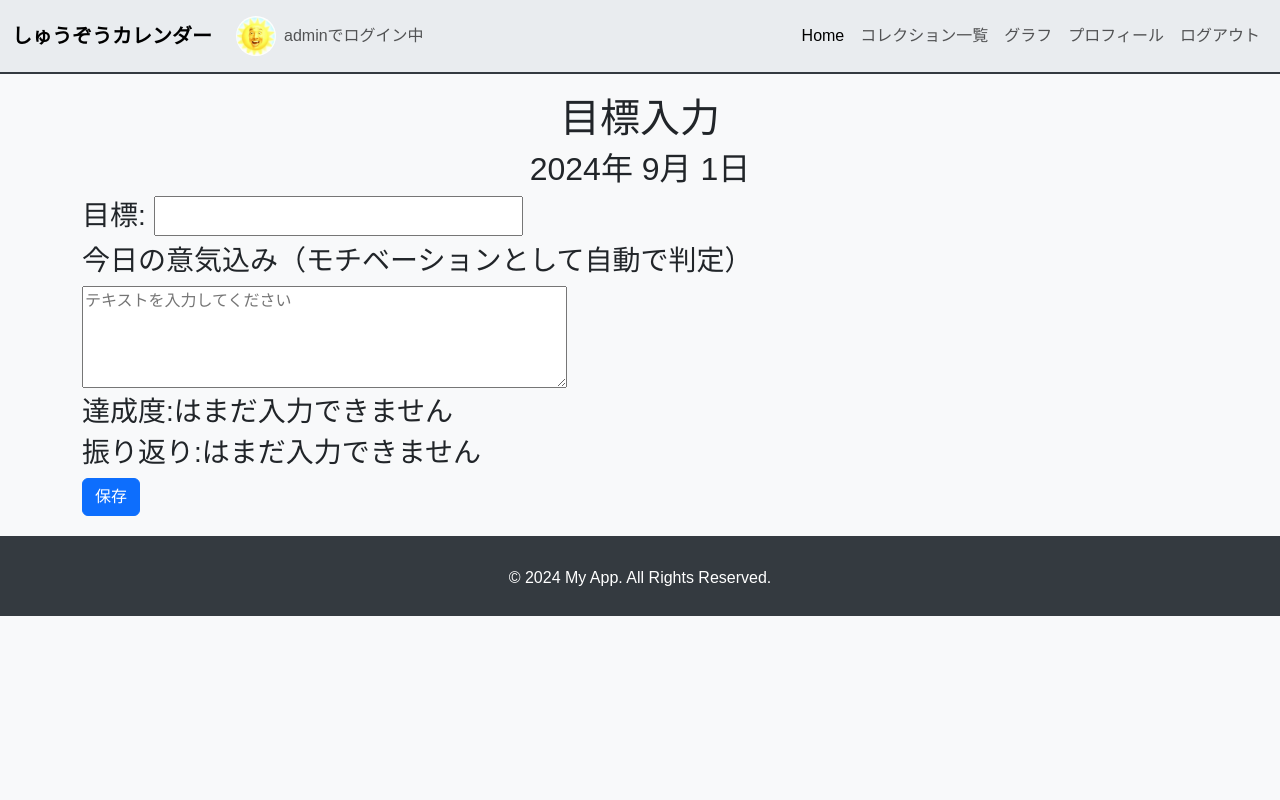
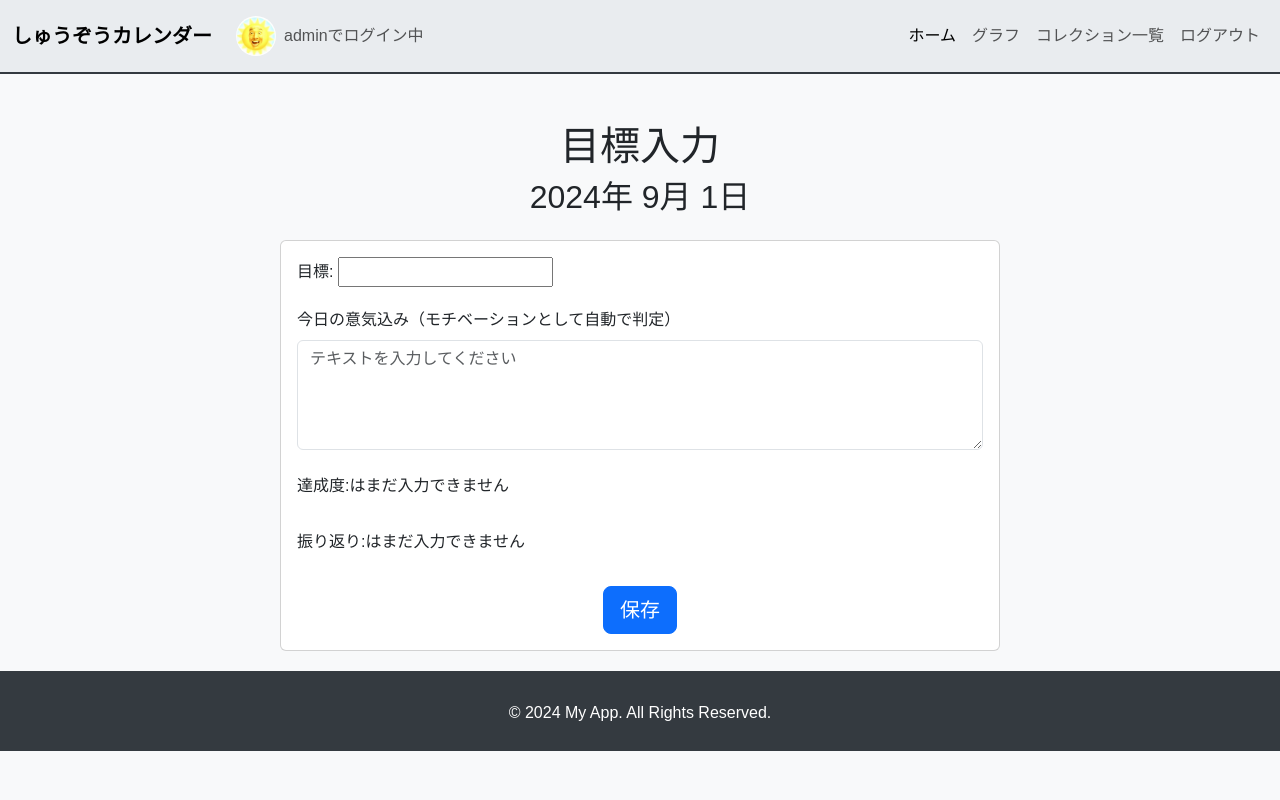
Before and after one commit to OkaTakaaki/hackz, a Django app: page /mycalendar/2024/9/1/ in a window 1280 px wide. Run offline with Django 4.2, Linux system fonts and the light colour scheme; a user stored in the database is signed in; data comes from the database, SQL or seed files in the repository; both versions use the stored data as it was after the commit.

Commit message:
見た目の修正

```diff
--- a/app/templates/app/base.html
+++ b/app/templates/app/base.html
@@ -70,16 +70,13 @@
             <div class="collapse navbar-collapse" id="navbarNav">
                 <ul class="navbar-nav ms-auto">
                     <li class="nav-item">
-                        <a class="nav-link active" href="{% url 'app:mycalendar' year='2024' month='9' %}">Home</a>
-                    </li>
-                    <li class="nav-item">
-                        <a class="nav-link" href="{% url 'app:collection-list' %}">コレクション一覧</a>
+                        <a class="nav-link active" href="{% url 'app:mycalendar' year='2024' month='9' %}">ホーム</a>
                     </li>
                     <li class="nav-item">
                         <a class="nav-link" href="{% url 'app:plot' year='2024' month='9' %}">グラフ</a>
                     </li>
                     <li class="nav-item">
-                        <a class="nav-link" href="/">プロフィール</a>
+                        <a class="nav-link" href="{% url 'app:collection-list' %}">コレクション一覧</a>
                     </li>
                     <li class="nav-item">
                         <a class="nav-link" href="{% url 'app:signout' %}">ログアウト</a>
--- a/app/templates/app/mycalendar_with_date.html
+++ b/app/templates/app/mycalendar_with_date.html
@@ -1,56 +1,92 @@
 {% extends 'app/base.html' %}
 
 {% block content %}
-<div class="mt-3">
-    <h1 class="text-center">目標入力</h1>
-    <h2 class="text-center">{{ year }}年 {{ month }}月 {{ day }}日</h2>
+<div class="container mt-5">
+    <div class="text-center">
+        <h1>目標入力</h1>
+        <h2>{{ year }}年 {{ month }}月 {{ day }}日</h2>
+    </div>
 
+    <div class="row justify-content-center mt-4">
+        <div class="col-md-8">
             {% if goal %}
-        <h3>登録されている目標: {{ goal.objective }}</h3>
-        <h3>モチベーション: {{ goal.motivation }}</h3>
+                <div class="card">
+                    <div class="card-body">
+                        <div class="row">
+                            <div class="col">
+                                <div class="form-group">
+                                    <label class="form-label">登録されている目標</label>
+                                    <p class="form-control-plaintext">{{ goal.objective }}</p>
+                                </div>
+                            </div>
+                        </div>
+                        <div class="row">
+                            <div class="col">
+                                <div class="form-group">
+                                    <label class="form-label">モチベーション</label>
+                                    <p class="form-control-plaintext">6段階中：{{ goal.motivation }}</p>
+                                </div>
+                            </div>
+                        </div>
                         <form method="post">
                             {% csrf_token %}
-            <!-- hidden フィールドの設定 -->
                             {{ goal_form.objective.as_hidden }}
                             {{ goal_form.motivation.as_hidden }}
 
-            <div class="form-group">
-                <h3>{{ goal_form.achievement.label_tag }}
-                {{ goal_form.achievement }}</h3>
-                <h4><span class="text-muted">0から100の範囲で入力してください。</span></h4>
+                            <div class="form-group mt-4">
+                                <label for="achievement" class="form-label">{{ goal_form.achievement.label_tag }}</label>
+                                {{ goal_form.achievement }}
+                                <small class="form-text text-muted">0から100の範囲で入力してください。</small>
                             </div>
-            <div class="form-group">
-                <h3>{{ goal_form.turned.label_tag }}
-                {{ goal_form.turned }}</h3>
+
+                            <div class="form-group mt-3">
+                                <label for="turned" class="form-label">{{ goal_form.turned.label_tag }}</label>
+                                {{ goal_form.turned }}
                             </div>
-            <button type="submit" class="btn btn-primary">保存</button>
+
+                            <div class="text-center mt-4">
+                                <button type="submit" class="btn btn-primary btn-lg">保存</button>
+                            </div>
                         </form>
+                    </div>
+                </div>
             {% else %}
+                <div class="card">
+                    <div class="card-body">
                         <form method="post">
                             {% csrf_token %}
                             <div class="form-group">
-                <h3>{{ goal_form.objective.label_tag }}
-                {{ goal_form.objective }}</h3>
-            </div>
-            <div class="form-group">
-                {{ goal_form.motivation.as_hidden }}  <!-- モチベーションと目標の入力フォーム -->
-            </div>
-            <div class="form-group">
-                <h3>今日の意気込み（モチベーションとして自動で判定）</h3>
-                <textarea name="text" rows="4" cols="50" placeholder="テキストを入力してください"></textarea><br>
+                                <label for="objective" class="form-label">{{ goal_form.objective.label_tag }}</label>
+                                {{ goal_form.objective }}
                             </div>
 
                             <div class="form-group">
-                <h3>{{ goal_form.achievement.label_tag }}はまだ入力できません
-                {{ goal_form.achievement.as_hidden }}</h3>
-            </div>
-            <div class="form-group">
-                <h3>{{ goal_form.turned.label_tag }}はまだ入力できません
-                {{ goal_form.turned.as_hidden }}</h3>
+                                {{ goal_form.motivation.as_hidden }}
                             </div>
 
-            <button type="submit" class="btn btn-primary">保存</button>
+                            <div class="form-group mt-3">
+                                <label for="motivation" class="form-label">今日の意気込み（モチベーションとして自動で判定）</label>
+                                <textarea name="text" class="form-control" rows="4" placeholder="テキストを入力してください"></textarea>
+                            </div>
+
+                            <div class="form-group mt-4">
+                                <label class="form-label">{{ goal_form.achievement.label_tag }}はまだ入力できません</label>
+                                {{ goal_form.achievement.as_hidden }}
+                            </div>
+
+                            <div class="form-group mt-4">
+                                <label class="form-label">{{ goal_form.turned.label_tag }}はまだ入力できません</label>
+                                {{ goal_form.turned.as_hidden }}
+                            </div>
+
+                            <div class="text-center mt-4">
+                                <button type="submit" class="btn btn-primary btn-lg">保存</button>
+                            </div>
                         </form>
+                    </div>
+                </div>
             {% endif %}
         </div>
+    </div>
+</div>
 {% endblock %}
--- a/app/views.py
+++ b/app/views.py
@@ -295,13 +295,27 @@ class MyCalendarWithDate(View):
         return render(request, 'app/mycalendar_with_date.html', context)
 
 def create_graph(x_list, y_list):
-    plt.cla()
-    plt.plot(y_list, x_list, label="motivation", color='red', linestyle='-', linewidth=2)  # 線の色を赤に、スタイルを実線に、太さを2に設定
-    plt.ylim(0, 10)  # y軸の範囲を0から100に固定
-    plt.yticks(range(0, 11, 1))  # 0から10まで1刻みで目盛りを表示
+    plt.cla()  # グラフをクリア
+    plt.figure(figsize=(10, 4))  # グラフの横長を設定（幅10インチ、高さ4インチ）
+
+    # グラフの描画
+    plt.plot(y_list, x_list, label="motivation", color='red', linestyle='-', linewidth=2)
+
+    # 軸の設定
+    plt.ylim(1, 6)  # y軸の範囲を1から6に固定
+    plt.yticks(range(1, 6, 1))  # 1から6まで1刻みで目盛りを表示
     plt.xlabel('day')
     plt.ylabel('motivation')
-    plt.xticks(rotation=0)  # 日付を回転して見やすくする
+
+    # グリッド線を追加（必要に応じて）
+    plt.grid(True)
+
+    # 背景を透明にする
+    plt.gca().patch.set_alpha(0)  # グラフ内の背景を透明に
+    plt.gcf().patch.set_alpha(0)  # 全体の背景も透明に
+
+    # 日付の表示を調整
+    plt.xticks(rotation=0)  # 日付を回転して見やすく
 
 def get_image():
     buffer = io.BytesIO()
```
Also changed, not shown: app/templates/app/mycalendar.html (+3 -5 lines), app/templates/app/plot.html (+20 -10 lines), db.sqlite3. Lines whose indentation alone changed are shown as unchanged.
